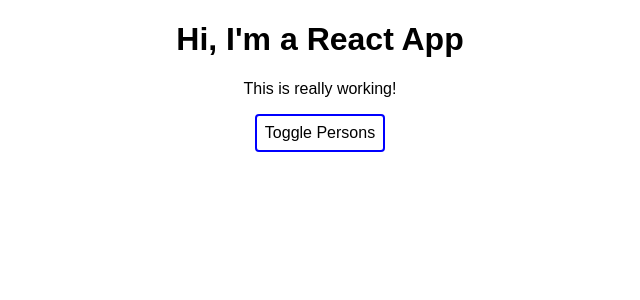
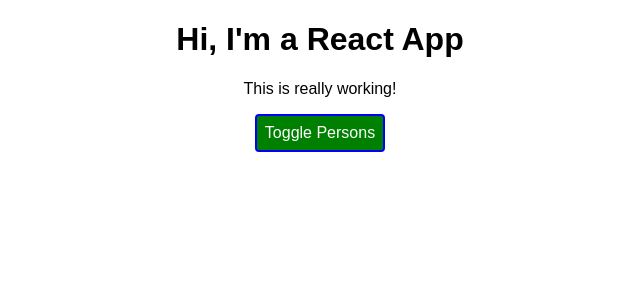
Before and after one commit to skyrites/react-guid, a React (Create React App) app: page / in a window 1280 px wide. Shown: the top 300 px of the page, without its empty margins (320-960 px from the left). Built offline with nearby package versions, Linux system fonts and the light colour scheme.

Commit message:
added Setting Class Names Dynamically

```diff
--- a/src/App.css
+++ b/src/App.css
@@ -1,3 +1,9 @@
 .App {
   text-align: center;
 }
+.red {
+  color: red;
+}
+.bold {
+  font-weight: bold;
+}
--- a/src/App.js
+++ b/src/App.js
@@ -48,7 +48,8 @@
   };
   render() {
     const style = {
-      backgroundColor: 'white',
+      backgroundColor: 'green',
+      color: 'white',
       font: 'inherit',
       border: '2px solid blue',
       padding: '8px',
@@ -74,11 +75,21 @@
           })}
         </div>
       );
+      style.backgroundColor = 'red';
     }
+
+    let classes = [];
+    if (this.state.persons.length <= 2) {
+      classes.push('red');
+    }
+    if (this.state.persons.length <= 1) {
+      classes.push('bold');
+    }
+
     return (
       <div className='App'>
         <h1>Hi, I'm a React App</h1>
-        <p>This is really working!</p>
+        <p className={classes.join(' ')}>This is really working!</p>
         <button style={style} onClick={this.togglePersonsHandler}>
           Toggle Persons
         </button>
```
